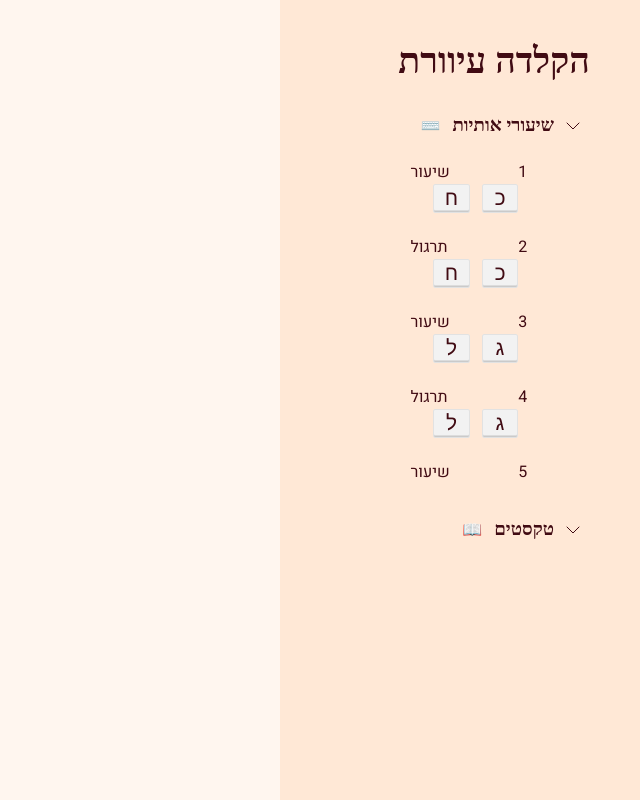
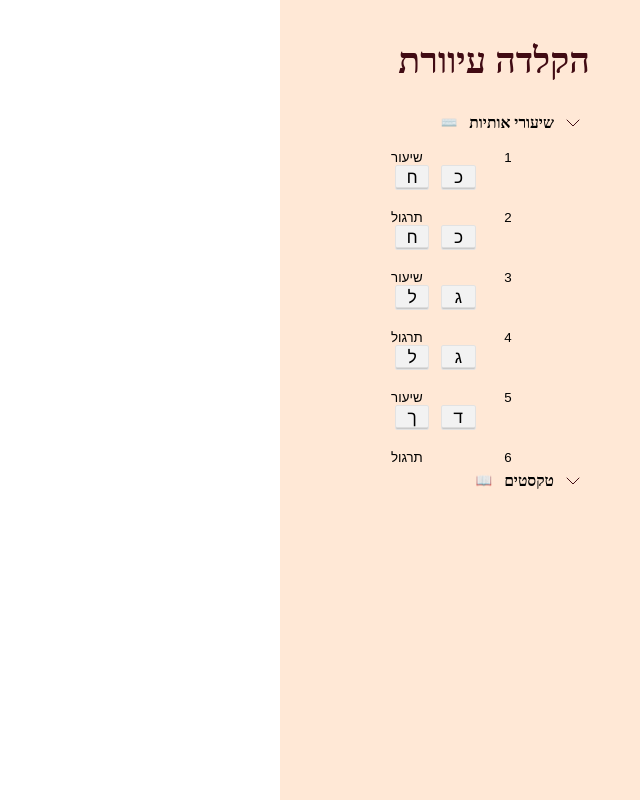
Before and after one commit to dlvhdr/hebrew-touch-typing, a React app: page / in a window 1280 px wide. Shown: the whole page, without its empty margins (640-1280 px from the left). Built offline with nearby package versions, Linux system fonts and the light colour scheme; a web font is replaced by a local one.

Commit message:
Sidebar selection styles

```diff
--- a/src/components/ExerciseList/ExerciseList.tsx
+++ b/src/components/ExerciseList/ExerciseList.tsx
@@ -22,16 +22,15 @@ const ExerciseList: React.FC<ExerciseListProps> = ({
 
   return (
     <div className={classNames(styles.root, className)}>
-      <div
+      <button
         className={styles.header}
-        role="button"
         aria-label="expand or collapse toggle"
         onClick={() => setIsExpanded(expanded => !expanded)}
       >
         <ExpandIcon isExpanded={isExpanded} />
         <h3>{title}</h3>
         <span>{emoji}</span>
-      </div>
+      </button>
       {isExpanded ? (
         <div className={styles.exercises}>
           {exercises.map(exercise => (
--- a/src/components/ExerciseList/exercise-list.scss
+++ b/src/components/ExerciseList/exercise-list.scss
@@ -1,7 +1,8 @@
 .root {
   display: flex;
   flex-direction: column;
-  gap: 16px;
+  gap: 2px;
+  width: 100%;
 }
 
 .header {
@@ -11,8 +12,10 @@
   font-family: 'Heebo-Bold';
   padding: 8px 10px;
   border-radius: 4px;
+  align-items: center;
+  background: transparent;
   cursor: pointer;
-  align-items: center;
+  border: none;
 
   &:hover {
     background: #f3dece;
@@ -26,10 +29,10 @@
 .exercises {
   display: flex;
   flex-direction: column;
-  gap: 22px;
+  gap: 4px;
   overflow-y: auto;
   padding-right: 28px;
-  margin-right: 12px;
+  margin-right: 14px;
   max-height: 40vh;
 
   &::-webkit-scrollbar {
--- a/src/components/ExerciseMenuItem/ExerciseMenuItem.tsx
+++ b/src/components/ExerciseMenuItem/ExerciseMenuItem.tsx
@@ -1,4 +1,5 @@
-import React from 'react';
+import classNames from 'classnames';
+import React, {useMemo} from 'react';
 import {
   ExerciseType,
   LettersExercise,
@@ -12,13 +13,18 @@ interface ExerciseMenuItemProps {
 }
 
 const ExerciseMenuItem: React.FC<ExerciseMenuItemProps> = ({exercise}) => {
-  const {setSelectedExercise} = useExerciseContext();
+  const {selectedExercise, setSelectedExercise} = useExerciseContext();
+
+  const isSelected = useMemo(() => {
+    return selectedExercise?.index === exercise.index;
+  }, [selectedExercise]);
 
   return (
-    <div
-      className={styles.root}
+    <button
+      className={classNames(styles.root, {
+        [styles.selectedExercise]: isSelected,
+      })}
       data-testid="exercise-menu-item"
-      role="button"
       onClick={() => setSelectedExercise(exercise)}
     >
       <div className={styles.lessonType}>
@@ -30,7 +36,7 @@ const ExerciseMenuItem: React.FC<ExerciseMenuItemProps> = ({exercise}) => {
         ))}
       </div>
       <div className={styles.exerciseNumberPill}>{exercise.index + 1}</div>
-    </div>
+    </button>
   );
 };
 
--- a/src/components/ExerciseMenuItem/exercise-menu-item.scss
+++ b/src/components/ExerciseMenuItem/exercise-menu-item.scss
@@ -3,6 +3,18 @@
   grid-template-columns: repeat(2, auto);
   grid-template-rows: repeat(2, auto);
   cursor: pointer;
+  padding: 8px;
+  border-radius: 4px;
+  border: none;
+  background: transparent;
+
+  &:hover:not(.selected-exercise) {
+    background: #f3dece;
+  }
+
+  &:active {
+    background: rgba(235, 200, 173, 1);
+  }
 }
 
 .exercise-number-pill {
@@ -41,3 +53,7 @@
   height: 15px;
   width: fit-content;
 }
+
+.selected-exercise {
+  background: #efd3bd;
+}
--- a/src/components/ExerciseTitle/exercise-title.scss
+++ b/src/components/ExerciseTitle/exercise-title.scss
@@ -1,4 +1,6 @@
 .title {
   font-family: 'Heebo-Bold';
-  font-size: 3.25em;
+  letter-spacing: 2px;
+  font-size: 3em;
+  margin-bottom: 90px;
 }
--- a/src/components/HebrewTouchTyping/HebrewTouchTyping.tsx
+++ b/src/components/HebrewTouchTyping/HebrewTouchTyping.tsx
@@ -1,6 +1,5 @@
 import React, {KeyboardEvent, useRef, useState} from 'react';
 import ExerciseTextBlock from '../ExerciseTextBlock/ExerciseTextBlock';
-import KeyboardSvg from './keyboard-svg.svg';
 import classNames from 'classnames';
 
 import * as styles from './hebrew-touch-typing.scss';
@@ -46,14 +45,14 @@ const HebrewTouchTyping = ({
       ></input>
       <ExerciseTitle />
       <ExerciseTextBlock userInputText={inputValue} />
-      <object
+      {/* <object
         id="keyboard-svg"
         className={styles.keyboardSvg}
         type="image/svg+xml"
         data={KeyboardSvg}
       >
         Keyboard SVG
-      </object>
+      </object> */}
     </div>
   );
 };
--- a/src/components/HebrewTouchTyping/hebrew-touch-typing.scss
+++ b/src/components/HebrewTouchTyping/hebrew-touch-typing.scss
@@ -1,7 +1,7 @@
 .root {
   display: flex;
   flex-direction: column;
-  justify-content: center;
+  padding-block: min(10vh, 135px);
   text-align: right;
   direction: rtl;
 }
--- a/src/components/Root/root.scss
+++ b/src/components/Root/root.scss
@@ -11,14 +11,14 @@
 body {
   font-family: 'Heebo-Regular';
   font-size: 16px;
-  background: #fff6ef;
+  background: white;
   color: #410b13;
 }
 
 .root {
   display: flex;
   flex-direction: row-reverse;
-  gap: 200px;
+  gap: min(20vw, 200px);
 }
 
 .main-content {
--- a/src/components/SideBar/side-bar.scss
+++ b/src/components/SideBar/side-bar.scss
@@ -14,5 +14,5 @@ h1 {
 }
 
 .list {
-  margin-bottom: 30px;
+  margin-bottom: 2px;
 }
```
Also changed, not shown: 1 other file (tests, documents, lock files or other folders).
